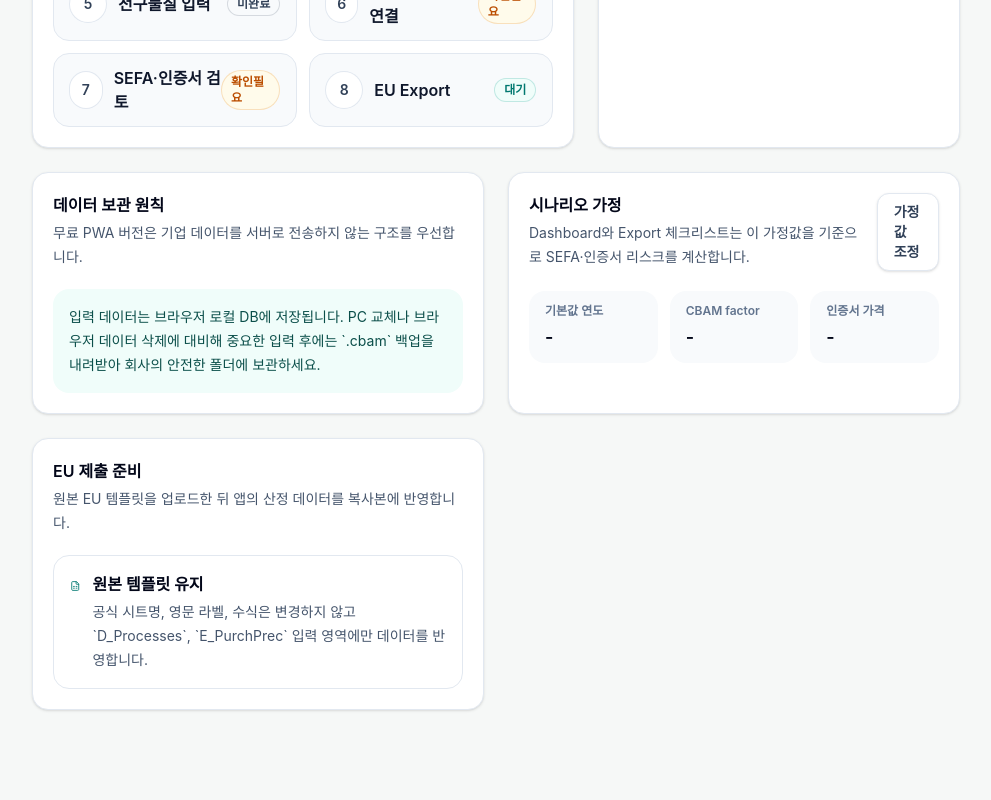
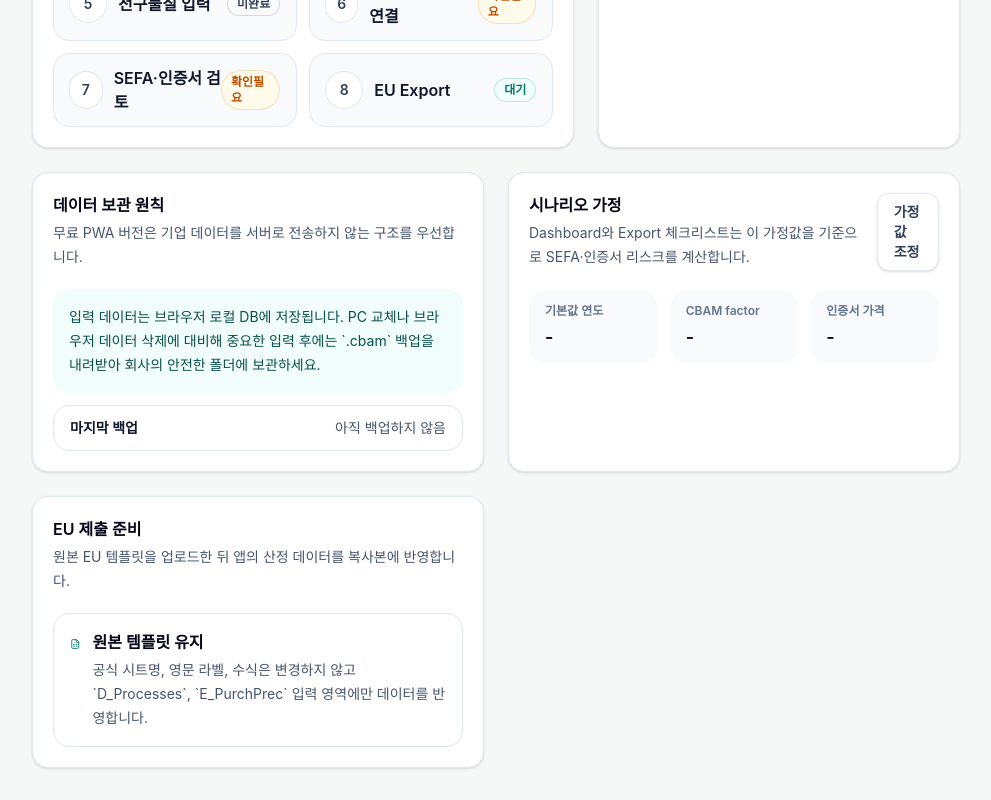
Before and after one commit to neod00/cbam-local-pwa, a Next.js app: page / in a window 1280 px wide. Shown: the part 847-1647 px from the top of the page, without its empty margins (288-1279 px from the left). Before the commit the page ends 1589 px from the top, so only its background shows below. Built offline with nearby package versions, Linux system fonts and the light colour scheme.

Commit message:
Show backup status on dashboard

```diff
--- a/src/app/page.tsx
+++ b/src/app/page.tsx
@@ -5,7 +5,7 @@ import { ScenarioAssumptionSummary } from '@/components/ScenarioAssumptionSummar
 import { calculateLocalResults, type LocalCalculationResult } from '@/lib/calculation-engine';
 import { createDashboardSummary } from '@/lib/dashboard-summary';
 import { evaluateEuExportReadiness } from '@/lib/eu-template-export';
-import { getLocalSetting, listLocalItems, seedLocalData } from '@/lib/local-db';
+import { CBAM_LAST_BACKUP_AT_KEY, getLocalSetting, listLocalItems, seedLocalData } from '@/lib/local-db';
 import type { ImportedBenchmarkReference, ImportedDefaultValueReference } from '@/lib/reference-workbooks';
 import {
   calculateProductScenarios,
@@ -21,6 +21,17 @@ import { useEffect, useMemo, useState } from 'react';
 
 function formatNumber(value: number) {
   return new Intl.NumberFormat(undefined, { maximumFractionDigits: 4 }).format(value);
+}
+
+function formatDateTime(value?: string) {
+  if (!value) {
+    return '아직 백업하지 않음';
+  }
+
+  return new Intl.DateTimeFormat(undefined, {
+    dateStyle: 'medium',
+    timeStyle: 'short',
+  }).format(new Date(value));
 }
 
 const EMPTY_SCENARIO_RISK_SUMMARY: ScenarioRiskSummary = {
@@ -45,12 +56,14 @@ export default function Home() {
   const [hasBenchmarkReference, setHasBenchmarkReference] = useState(false);
   const [hasDefaultValueReference, setHasDefaultValueReference] = useState(false);
   const [scenarioAssumptions, setScenarioAssumptions] = useState<ScenarioAssumptions>();
+  const [lastBackupAt, setLastBackupAt] = useState<string | undefined>();
   const [loading, setLoading] = useState(true);
 
   useEffect(() => {
     async function loadDashboard() {
       setLoading(true);
       await seedLocalData();
+      setLastBackupAt(window.localStorage.getItem(CBAM_LAST_BACKUP_AT_KEY) ?? undefined);
       const [
         processes,
         precursors,
@@ -197,9 +210,15 @@ export default function Home() {
 
       <div className="grid grid-cols-1 gap-6 lg:grid-cols-2">
         <SectionCard title="데이터 보관 원칙" description="무료 PWA 버전은 기업 데이터를 서버로 전송하지 않는 구조를 우선합니다.">
-          <div className="rounded-2xl bg-teal-50 p-4 text-sm leading-6 text-teal-900">
-            입력 데이터는 브라우저 로컬 DB에 저장됩니다. PC 교체나 브라우저 데이터 삭제에 대비해 중요한 입력 후에는
-            `.cbam` 백업을 내려받아 회사의 안전한 폴더에 보관하세요.
+          <div className="space-y-3">
+            <div className="rounded-2xl bg-teal-50 p-4 text-sm leading-6 text-teal-900">
+              입력 데이터는 브라우저 로컬 DB에 저장됩니다. PC 교체나 브라우저 데이터 삭제에 대비해 중요한 입력 후에는
+              `.cbam` 백업을 내려받아 회사의 안전한 폴더에 보관하세요.
+            </div>
+            <Link href="/settings" className="flex items-center justify-between gap-3 rounded-2xl border border-slate-200 bg-white px-4 py-3 text-sm transition hover:bg-slate-50">
+              <span className="font-semibold text-slate-900">마지막 백업</span>
+              <span className="text-right text-slate-600">{formatDateTime(lastBackupAt)}</span>
+            </Link>
           </div>
         </SectionCard>
 
--- a/src/app/settings/page.tsx
+++ b/src/app/settings/page.tsx
@@ -5,6 +5,7 @@ import { ScenarioAssumptionSummary } from '@/components/ScenarioAssumptionSummar
 import { ChangeEvent, useEffect, useMemo, useRef, useState } from 'react';
 import {
     CbamBackupFile,
+    CBAM_LAST_BACKUP_AT_KEY,
     clearLocalData,
     exportLocalBackup,
     getBackupCompatibilityMessage,
@@ -57,7 +58,7 @@ export default function SettingsPage() {
     const [scenarioAssumptions, setScenarioAssumptions] = useState<ScenarioAssumptions>();
 
     useEffect(() => {
-        setLastBackupAt(window.localStorage.getItem('cbam-local:last-backup-at') ?? undefined);
+        setLastBackupAt(window.localStorage.getItem(CBAM_LAST_BACKUP_AT_KEY) ?? undefined);
         getLocalSetting<ScenarioAssumptions>(SCENARIO_ASSUMPTIONS_SETTING_KEY)
             .then((savedAssumptions) => setScenarioAssumptions(normalizeScenarioAssumptions(savedAssumptions)))
             .catch(() => setScenarioAssumptions(normalizeScenarioAssumptions(undefined)));
@@ -102,7 +103,7 @@ export default function SettingsPage() {
         anchor.remove();
         URL.revokeObjectURL(url);
 
-        window.localStorage.setItem('cbam-local:last-backup-at', backup.manifest.exported_at);
+        window.localStorage.setItem(CBAM_LAST_BACKUP_AT_KEY, backup.manifest.exported_at);
         setLastBackupAt(backup.manifest.exported_at);
         setMessage('백업 파일을 내보냈습니다. 회사의 안전한 폴더에 보관하세요.');
     }
--- a/src/lib/local-db.ts
+++ b/src/lib/local-db.ts
@@ -119,6 +119,7 @@ export interface AppSetting extends LocalEntity {
 
 export const CBAM_LOCAL_APP_NAME = "CBAM Local";
 export const CBAM_LOCAL_APP_VERSION = "0.1.0";
+export const CBAM_LAST_BACKUP_AT_KEY = "cbam-local:last-backup-at";
 
 export interface CbamBackupManifest {
   format: "cbam-local-backup";
```
